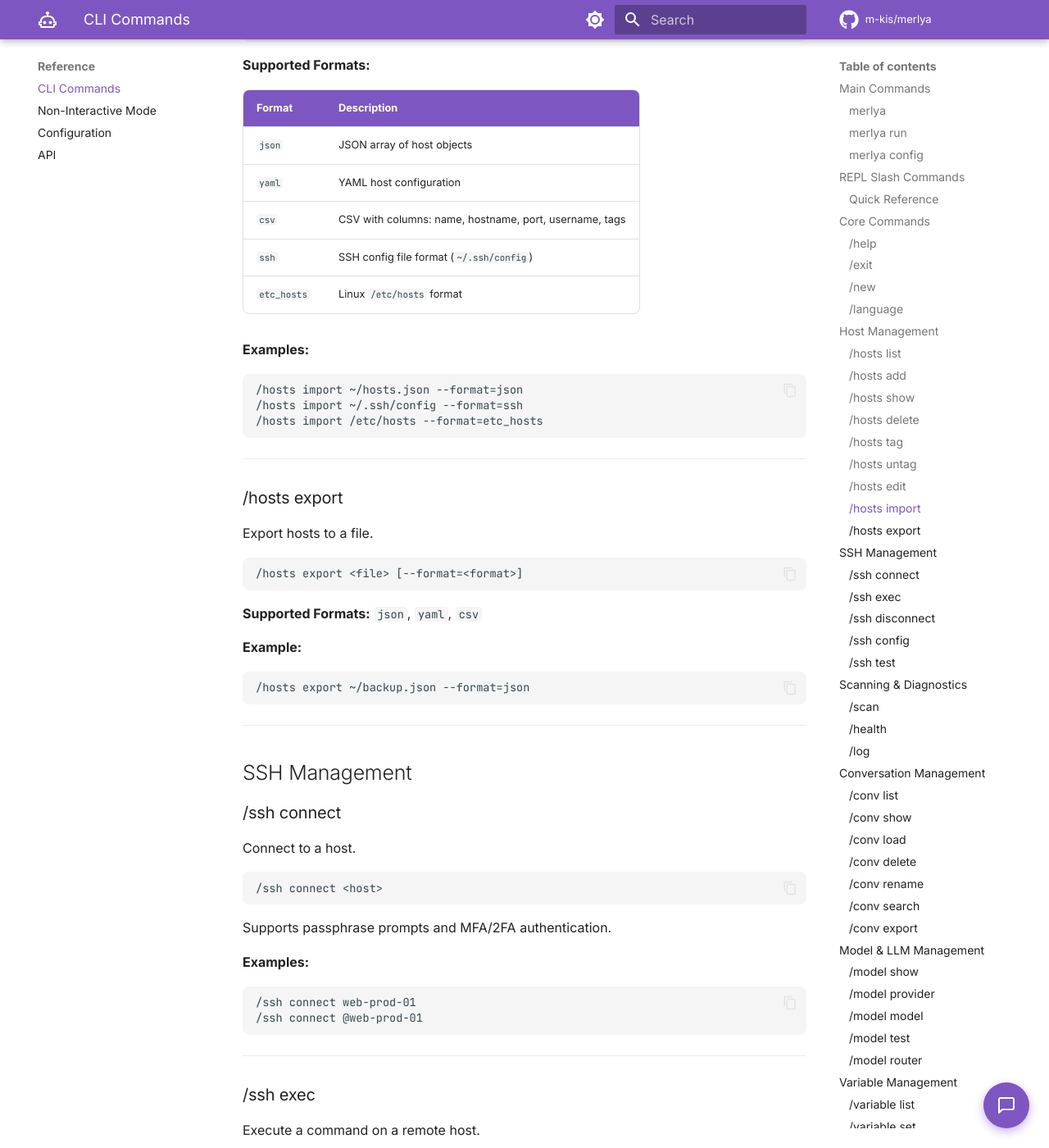
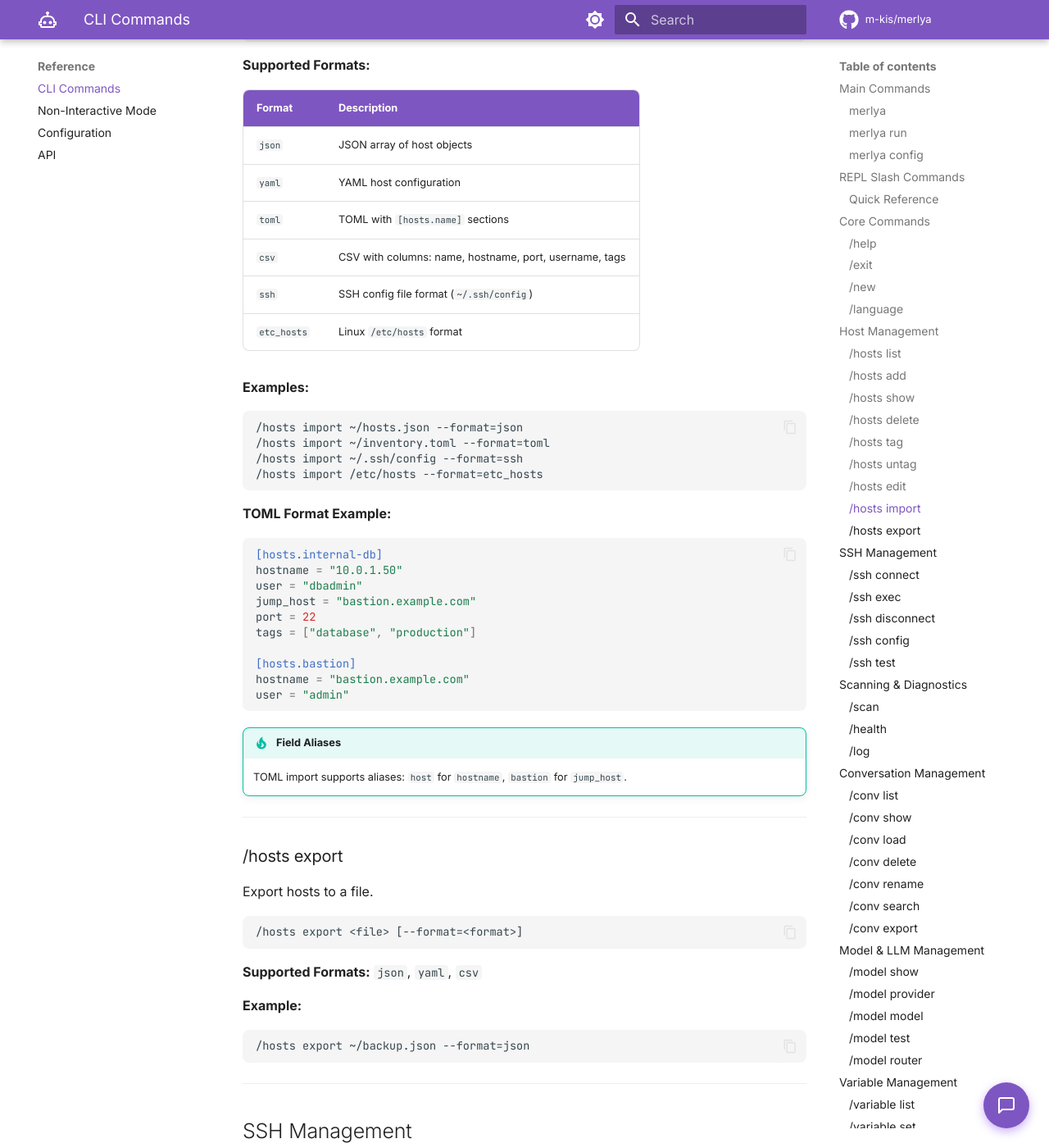
Before and after one commit to m-kis/merlya-docs, an MkDocs documentation site: the page built from docs/reference/cli.md, in a window 1280 px wide and 1400 px high, scrolled down 7741 px. Shown: the whole window at 82% size. Built offline with MkDocs 1.6.1 and Material for MkDocs 9.7.7, drawn with Linux system fonts in a browser that asks for light colours; comment, search, counter and statistics services are not loaded; the version menu is left out.

Commit message:
docs: update for v0.6.1 - console_level and TOML import
- Add logging.console_level setting documentation
- Mark general.log_level as deprecated legacy setting
- Add TOML format to /hosts import supported formats
- Add TOML import example with jump_host support

````diff
--- a/docs/reference/cli.md
+++ b/docs/reference/cli.md
@@ -370,6 +370,7 @@ Import hosts from a file.
 |--------|-------------|
 | `json` | JSON array of host objects |
 | `yaml` | YAML host configuration |
+| `toml` | TOML with `[hosts.name]` sections |
 | `csv` | CSV with columns: name, hostname, port, username, tags |
 | `ssh` | SSH config file format (`~/.ssh/config`) |
 | `etc_hosts` | Linux `/etc/hosts` format |
@@ -377,9 +378,28 @@ Import hosts from a file.
 **Examples:**
 ```
 /hosts import ~/hosts.json --format=json
+/hosts import ~/inventory.toml --format=toml
 /hosts import ~/.ssh/config --format=ssh
 /hosts import /etc/hosts --format=etc_hosts
 ```
+
+**TOML Format Example:**
+
+```toml
+[hosts.internal-db]
+hostname = "10.0.1.50"
+user = "dbadmin"
+jump_host = "bastion.example.com"
+port = 22
+tags = ["database", "production"]
+
+[hosts.bastion]
+hostname = "bastion.example.com"
+user = "admin"
+```
+
+!!! tip "Field Aliases"
+    TOML import supports aliases: `host` for `hostname`, `bastion` for `jump_host`.
 
 ---
 
````
Also changed, not shown: docs/reference/configuration.md (+24 -3 lines).
